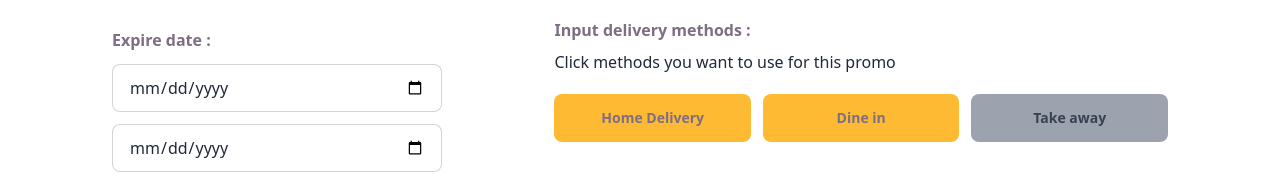
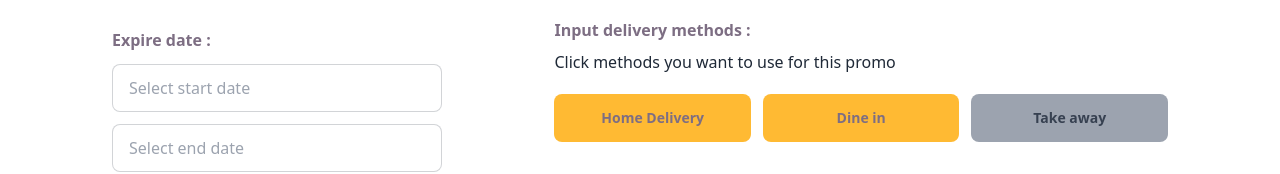
Before and after one commit to boykebn/fw12-collab2-FRONTEND, a Next.js app in the folder our/: page /new-promo in a window 1280 px wide. Shown: the part 626-800 px from the top of the page. Built offline with nearby package versions, Linux system fonts and the light colour scheme.

Commit message:
change type input

```diff
--- a/our/pages/new-promo.js
+++ b/our/pages/new-promo.js
@@ -105,9 +105,9 @@ const NewPromo = () => {
           </div>
           <div className='mt-8'>
             <label className='font-bold text-[#7D6E83]'>Expire date :</label>
-            <input type='date' onFocus={(e) => (e.target.type = "date")}
+            <input type='text' onFocus={(e) => (e.target.type = "date")}
             onBlur={(e) => (e.target.type = "text")} name='promoStartDate' placeholder='Select start date' className='input input-bordered focus:outline-none mt-3 '/>
-            <input type='date' onFocus={(e) => (e.target.type = "date")}
+            <input type='text' onFocus={(e) => (e.target.type = "date")}
             onBlur={(e) => (e.target.type = "text")} name='promoEndDate' placeholder='Select end date' className='input input-bordered focus:outline-none mt-3 '/>
           </div>
           <div className='mt-8'>
```
